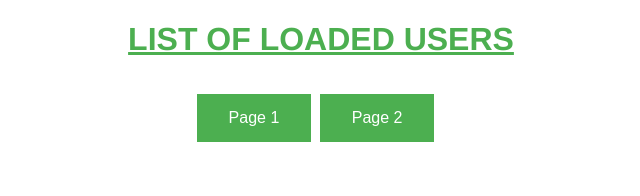
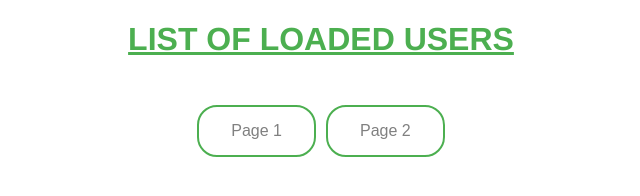
Before and after one commit to inventorno1/Oxford-project-test, a plain HTML site: page index.html in a window 1280 px wide. Shown: the whole page, without its empty margins (319-959 px from the left). Drawn offline with Linux system fonts and the light colour scheme; no server answers.

Commit message:
Update index.css
Minor edits
Button restyling depending on hover or page loaded

```diff
--- a/index.css
+++ b/index.css
@@ -1,6 +1,6 @@
 html,
 body {
-  color: #999;
+  color: gray;
   background: #fff;
   font-size: 16px;
   font-family: Helvetica,Arial,sans-serif;
@@ -14,26 +14,37 @@ h1 {
 }
 
 button {
-  background-color: #4CAF50;
-  border: none;
-  color: white;
+  background-color: white;
+  border: 2px solid #4CAF50;
+  color: gray;
   padding: 15px 32px;
   text-align: center;
   text-decoration: none;
   display: inline-block;
   font-size: 16px;
-  margin: 4px 2px;
+  margin: 5px 5px;
   cursor: pointer;
+  border-radius: 20px;
+}
+
+button:hover {
+  background-color: #4CAF50;
+  color: white;
+}
+
+button.clicked {
+  background-color: #4CAF50;
+  color: white;
 }
 
 .center {
-  margin: auto;
-  padding: 10px;
-  width: 20%
+  margin-top: 20px;
+  display: flex;
+  justify-content: center;
 }
 
 table, th, td {
-  border: 1px solid #4CAF50;
+  border: 2px solid #4CAF50;
 }
 
 table {
@@ -50,6 +61,7 @@ td {
   text-overflow: clip;
   white-space: nowrap;
   overflow: hidden;
+  height: 150px;
 }
 
 tr:nth-child(even){background-color: #f2f2f2;} /* Creates striped table */
```
